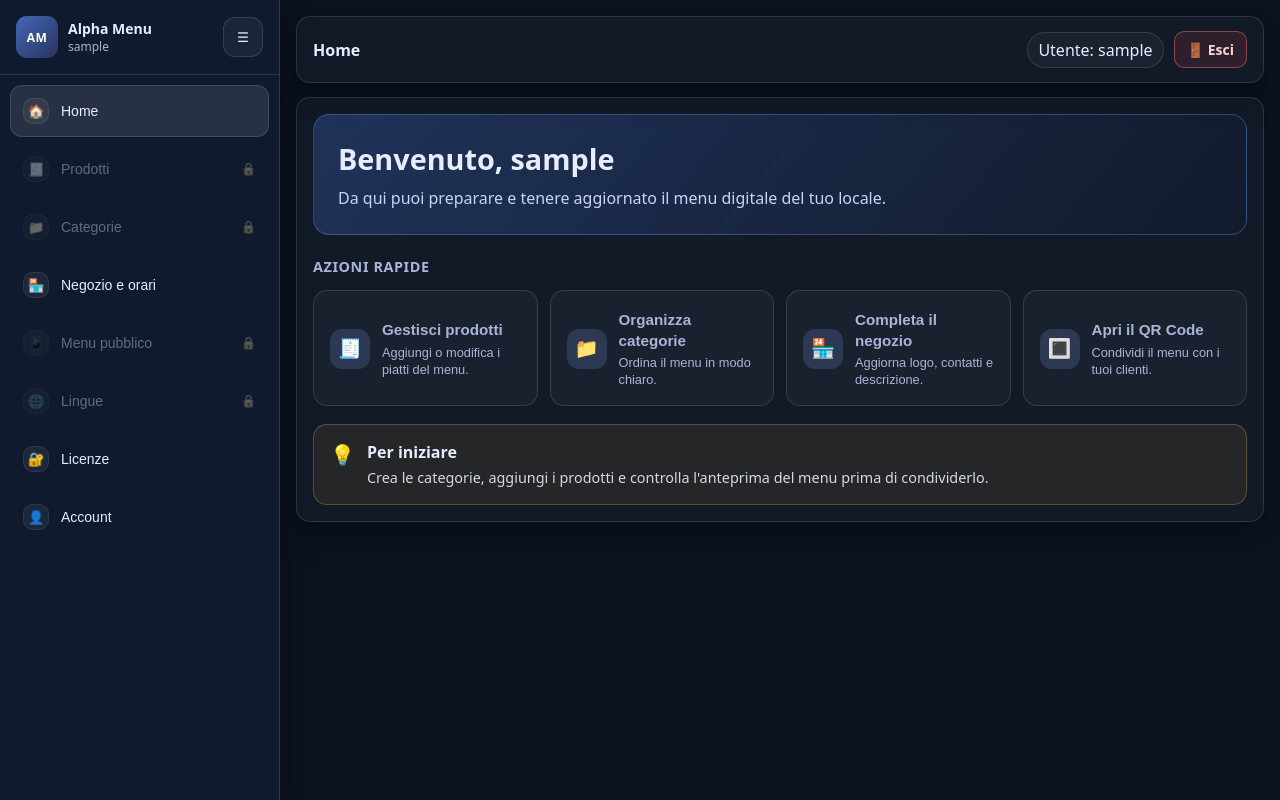
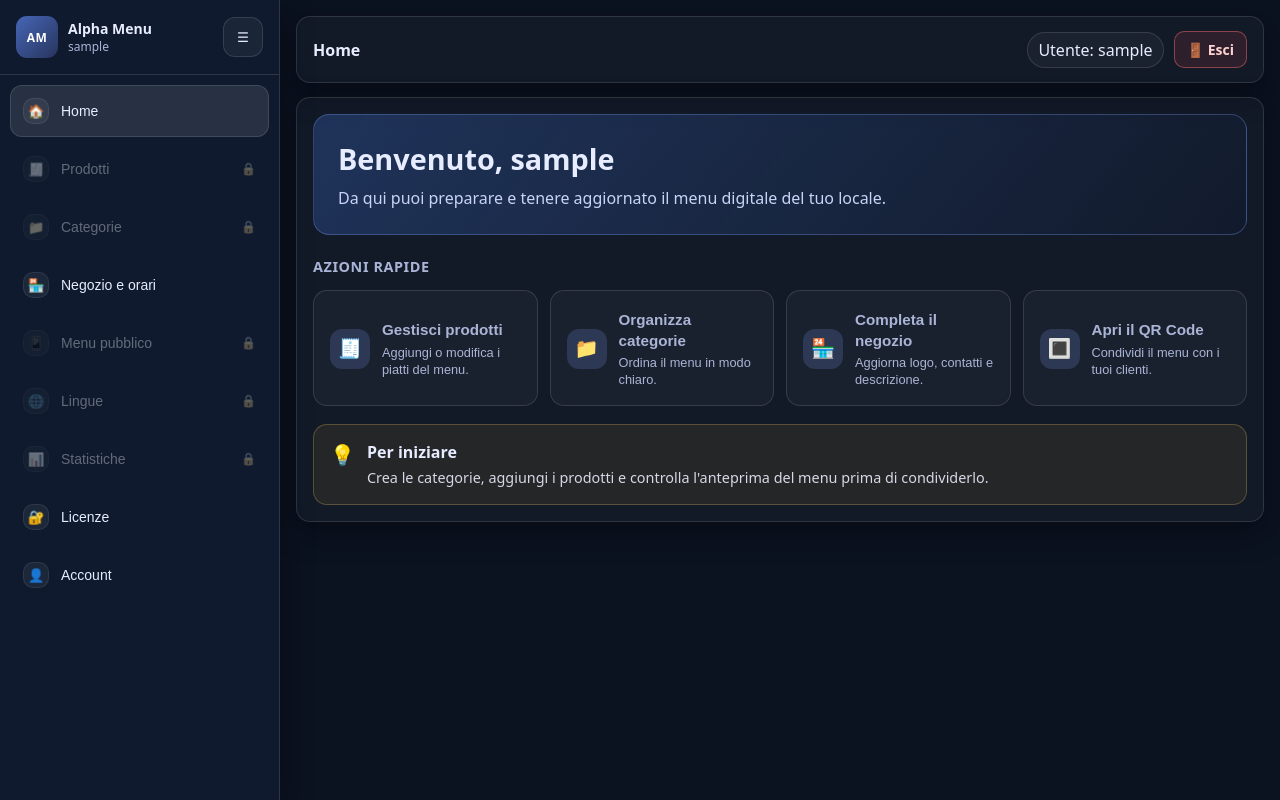
Before and after one commit to Ettorelg/Ettorelg, a Flask app: page /dashboard_user in a window 1280 px wide. Run offline with Flask 3, Linux system fonts and the light colour scheme; the visitor is signed in with stand-in values (Sample User, id 1); data that the repository does not hold is empty; some libraries are stand-ins or nearby versions.

Commit message:
Aggiungi statistiche alla dashboard

```diff
--- a/templates/dashboard_user.html
+++ b/templates/dashboard_user.html
@@ -75,6 +75,7 @@
         <button class="nav-item" data-section="menu_online" data-requires-shop="1"><div class="icon">📱</div><div class="label">Menu pubblico</div></button>
 
         <button class="nav-item" data-section="lingue" data-requires-shop="1"><div class="icon">🌐</div><div class="label">Lingue</div></button>
+        <button class="nav-item" data-section="statistiche" data-requires-shop="1"><div class="icon">📊</div><div class="label">Statistiche</div></button>
         <button class="nav-item" data-section="licenze"><div class="icon">🔐</div><div class="label">Licenze</div></button>
         <button class="nav-item" data-section="account"><div class="icon">👤</div><div class="label">Account</div></button>
       </nav>
@@ -103,7 +104,7 @@
     const shopLogoImage = document.getElementById('shopLogoImage');
     const shopLogoFallback = document.getElementById('shopLogoFallback');
     let shopConfigured = {{ 'true' if shop_configured else 'false' }};
-    const shopRequiredSections = new Set(['prodotti', 'categorie', 'sottocategorie', 'allergeni', 'menu_online', 'qrcode', 'anteprima', 'lingue']);
+    const shopRequiredSections = new Set(['prodotti', 'categorie', 'sottocategorie', 'allergeni', 'menu_online', 'qrcode', 'anteprima', 'lingue', 'statistiche']);
 
     function syncShopLocks(){
       for (const btn of nav.querySelectorAll('[data-requires-shop="1"]')) {
@@ -153,6 +154,7 @@
       attivita: "Negozio e orari",
       menu_online: "QR Code e anteprima",
       lingue: "Lingue e traduzioni",
+      statistiche: "Statistiche",
       licenze: "Licenze",
       account: "Account"
     };
```
